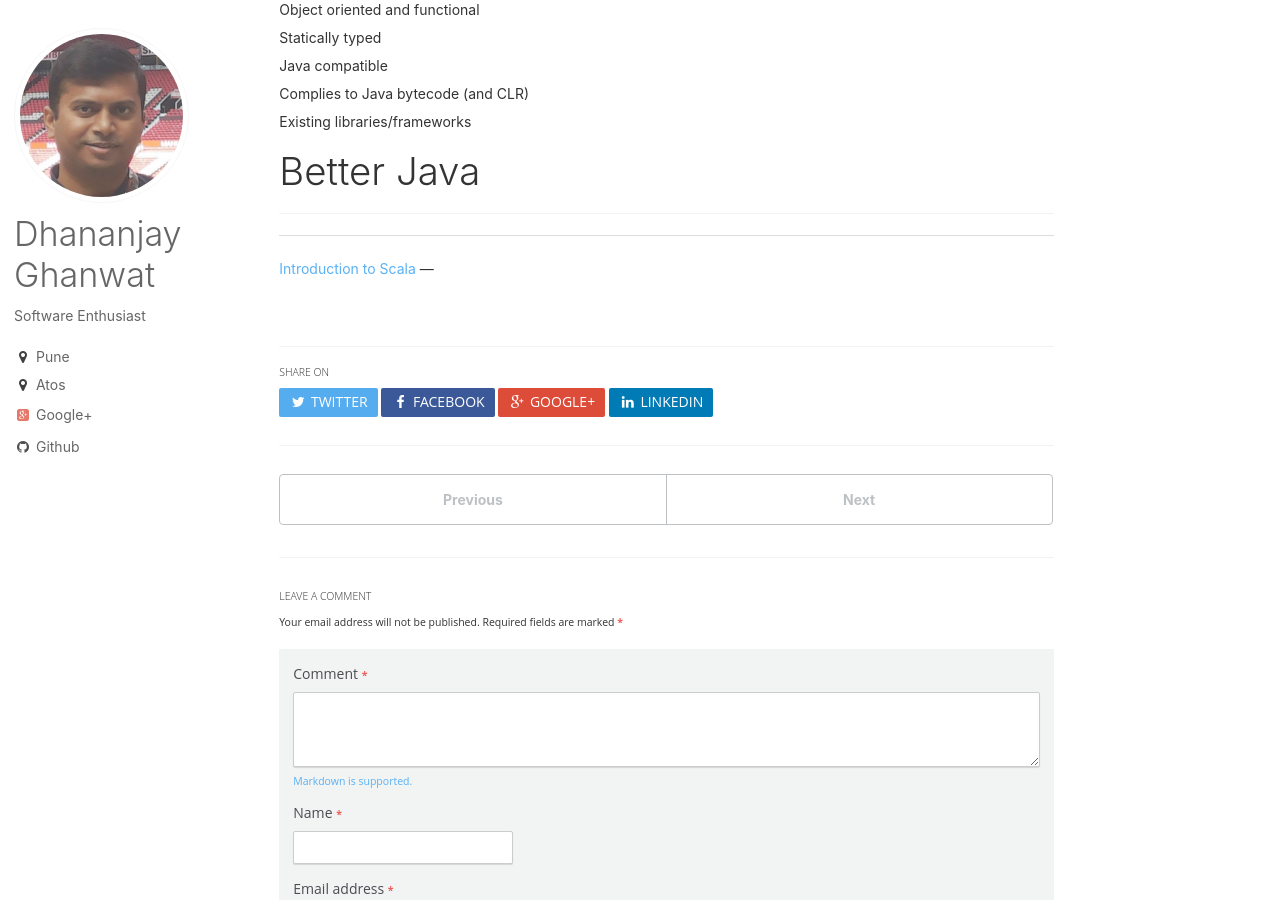
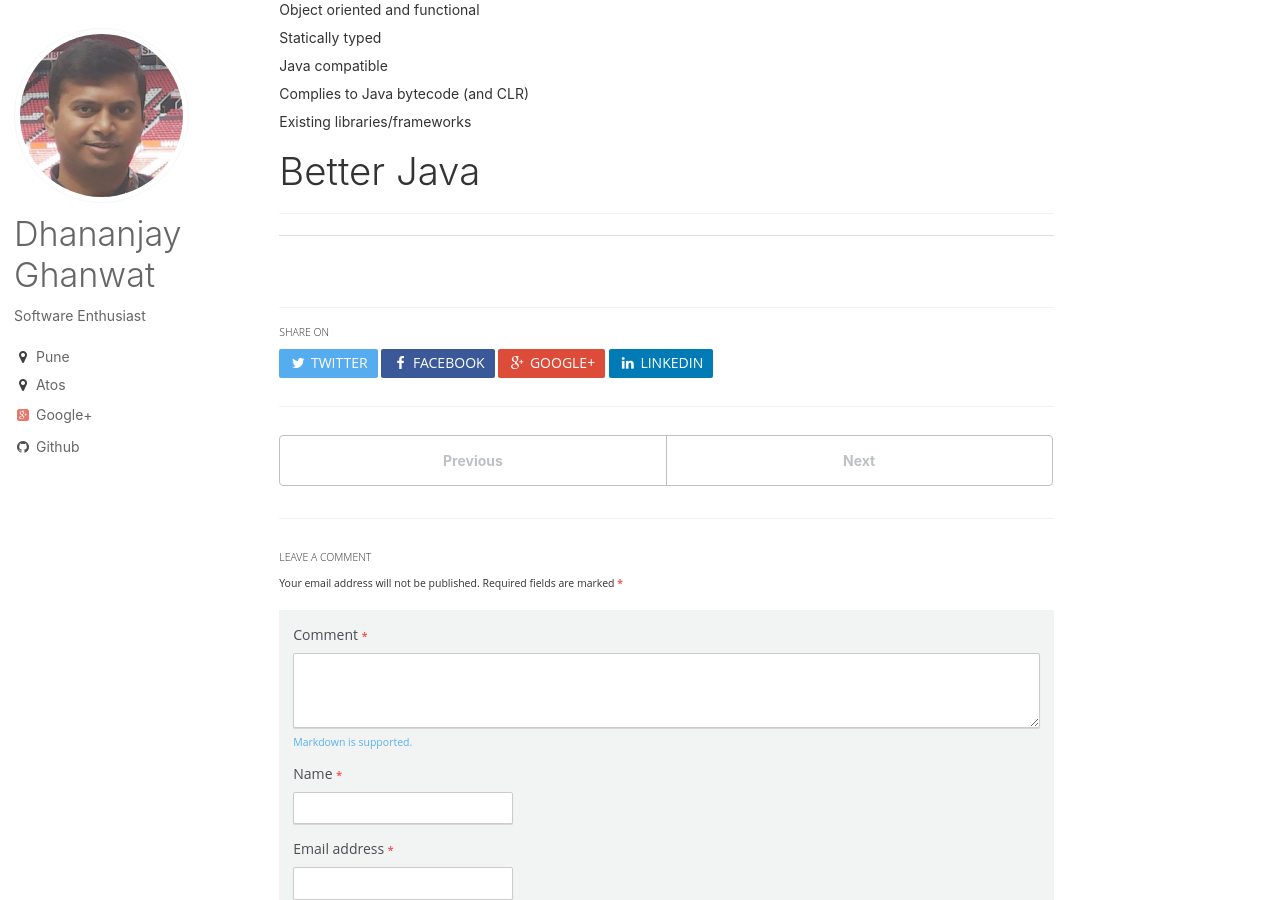
Before and after one commit to dghanwat/dghanwat.github.io, a Jekyll site: the page built from _teaching/scala/motivation.md, in a window 1280 px wide and 900 px high, scrolled down 2317 px. Built offline with Jekyll 4.4.1, drawn with Linux system fonts in a browser that asks for light colours.

Commit message:
corrected link

```diff
--- a/_teaching/scala/motivation.md
+++ b/_teaching/scala/motivation.md
@@ -89,5 +89,3 @@ val (kids, adults) = persons.partition(_.age < 18)
 ---
 <!-- .slide: data-background="./images/why-scala-bg.png" -->
 ---
-[Introduction to Scala](introduction_to_scala.md)
----
```
